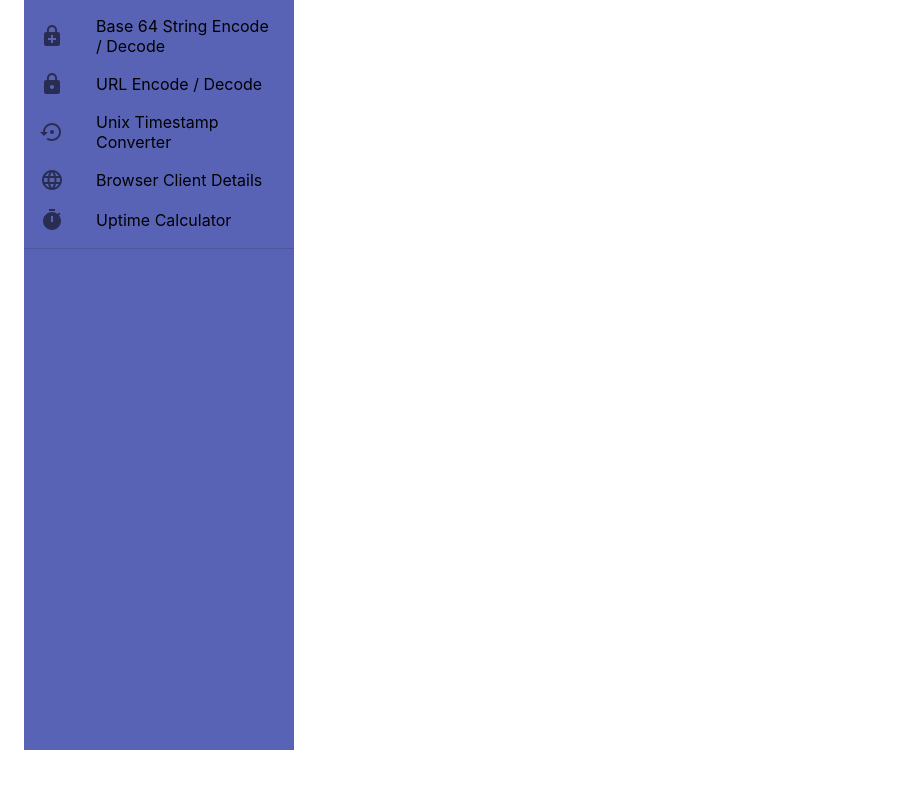
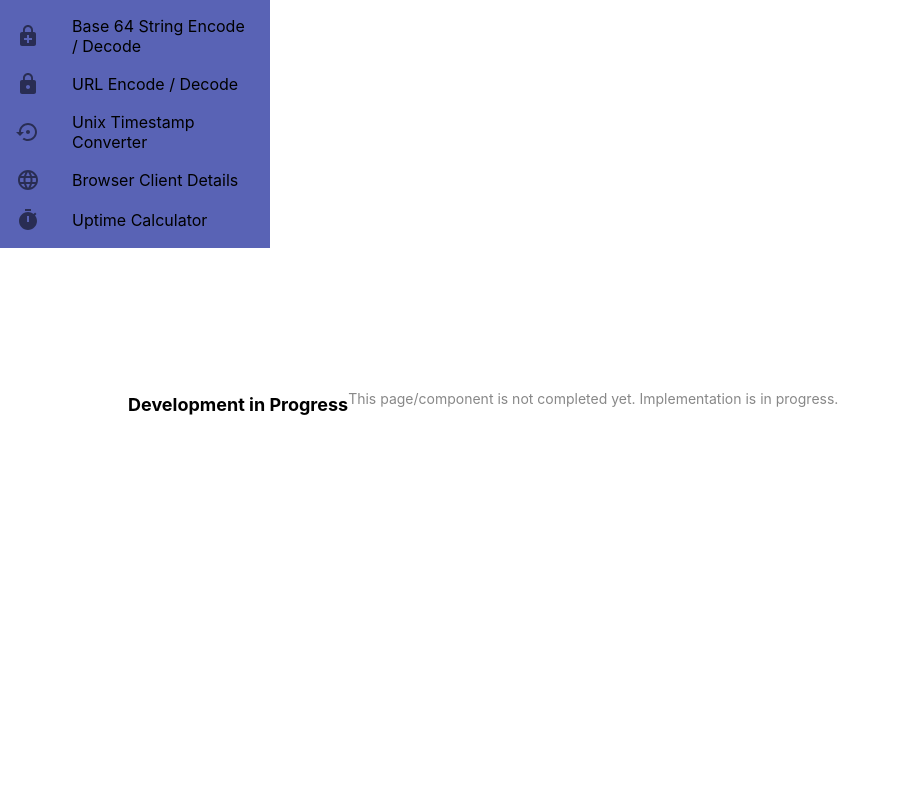
Before and after one commit to VenothA01/ecomm-ms, a React (Create React App) app in the folder venoth-dev-util/: page /blogs in a window 1280 px wide. Shown: the part 296-1084 px from the top of the page, without its empty margins (0-900 px from the left). Before the commit the page ends 1046 px from the top, so only its background shows below. Built offline with nearby package versions, Linux system fonts and the light colour scheme.

Commit message:
corrected path name without encodind

```diff
--- a/venoth-dev-util/src/App.js
+++ b/venoth-dev-util/src/App.js
@@ -1,17 +1,28 @@
 import './App.css';
 import { BrowserRouter, Routes, Route } from "react-router-dom";
 import WelcomeMessage from './components/Home/Homepage';
+import InProgressMessage from './components/progress/InProgress'
+
+const currentURL = window.location.href;
+const currentPath = window.location.pathname;
+const searchParams = window.location.search;
+const hashFragment = window.location.hash;
+
+console.log('Current URL:', currentURL);
+console.log('Current Path:', currentPath);
+console.log('Search Parameters:', searchParams);
+console.log('Hash Fragment:', hashFragment);
 
 function App() {
   return (
+
     <BrowserRouter>
     <Routes>
-      <Route path='/' element={<WelcomeMessage/>}>
+      <Route path='/' element={<WelcomeMessage/>} />
           <Route index element={<WelcomeMessage />} />
-          <Route path="blogs" element={<WelcomeMessage />} />
+          <Route path="blogs" element={<InProgressMessage />} />
           <Route path="contact" element={<WelcomeMessage />} />
           <Route path="*" element={<WelcomeMessage />} />
-      </Route>
     </Routes>
     </BrowserRouter>
 
--- a/venoth-dev-util/src/components/SideMenu.js
+++ b/venoth-dev-util/src/components/SideMenu.js
@@ -18,8 +18,7 @@ import SettingsBackupRestoreIcon from '@mui/icons-material/SettingsBackupRestore
 import LanguageIcon from '@mui/icons-material/Language';
 import TimerIcon from '@mui/icons-material/Timer';
 import WelcomeMessage from '../components/Home/Homepage'
-import { Link } from 'react-router-dom';
-
+import InProgressMessage from '../components/progress/InProgress'
 
 
 const mapObject = {
@@ -27,62 +26,74 @@ const mapObject = {
         {
             "title":"Home",
             "icon": <HomeIcon />,
-            "component": <WelcomeMessage />
+            "component": <WelcomeMessage />,
+            "path": "/home"
         },
         {
             "title":"CronJob Generator",
             "icon": <ScheduleIcon />,
-            "component": <WelcomeMessage />
+            "component": <InProgressMessage />,
+            "path": "/CronJobGenerator"
         },
         {
             "title":"Hash Generator",
             "icon": <TagIcon />,
-            "component": <WelcomeMessage />
+            "component": <InProgressMessage />,
+            "path": "/HashGenerator"
         },
         {
             "title":"JSON Formatter",
             "icon": <DataObjectIcon />,
-            "component": <WelcomeMessage />
+            "component": <InProgressMessage />,
+            "path": "/JSONFormatter"
         },
         {
             "title":"JSON <==> YAML converter",
             "icon": <DeveloperModeIcon />,
-            "component": <WelcomeMessage />
+            "component": <WelcomeMessage />,
+            "path": "/JSON-YAMLConverter"
         },
         {
             "title":"MarkDown Previewer",
             "icon": <PreviewIcon />,
-            "component": <WelcomeMessage />
+            "component": <WelcomeMessage />,
+            "path": "/MarkDownPreviewer"
         },
         {
             "title":"String Case Converter",
             "icon": <LocalConvenienceStoreIcon />,
-            "component": <WelcomeMessage />
+            "component": <WelcomeMessage />,
+            "path": "/StringCaseConverter"
         },
         {
             "title":"Base 64 String Encode / Decode",
             "icon": <EnhancedEncryptionIcon />,
-            "component": <WelcomeMessage />
+            "component": <WelcomeMessage />,
+            "path": "/Base64EncoderDecoder"
         },
         {
             "title":"URL Encode / Decode",
             "icon": <HttpsIcon />,
-            "component": <WelcomeMessage />
+            "component": <WelcomeMessage />,
+            "path": "/URLEncoderDecoder"
         },
         {
             "title":"Unix Timestamp Converter",
             "icon": <SettingsBackupRestoreIcon />,
-            "component": <WelcomeMessage />
+            "component": <WelcomeMessage />,
+            "path": "/UnixTimestampConverter"
         },
         {
             "title":"Browser Client Details",
             "icon": <LanguageIcon />,
-            "component": <WelcomeMessage />
+            "component": <WelcomeMessage />,
+            "path": "/BrowserClientDetails"
         },
         {
             "title":"Uptime Calculator",
             "icon": <TimerIcon />,
-            "component": <WelcomeMessage />
+            "component": <WelcomeMessage />,
+            "path": "/UptimeCalculator"
         }
     ]
 }
@@ -100,20 +111,18 @@ export default function BasicList() {
           <List>
             {mapObject.menu.map((menuItem, index) => (
               <ListItem key={index} disablePadding>
-                <ListItemButton href={menuItem.title}>
+                <ListItemButton href={menuItem.path} >
                   <ListItemIcon>
                     {menuItem.icon}
                   </ListItemIcon>
                   {menuItem.title}
                 </ListItemButton>
+                <Divider />
               </ListItem>
             ))}
           </List>
         </nav>
-        <Divider />
-        <nav aria-label="secondary mailbox folders">
-          {/* Additional list items can be added here if needed */}
-        </nav>
+
       </Box>
     );
   }
--- /dev/null
+++ b/venoth-dev-util/src/components/progress/InProgress.js
@@ -0,0 +1,38 @@
+import React from 'react';
+import { Container } from '@mui/material';
+import BasicList from '../SideMenu';
+
+const InProgressMessage = () => {
+  return (
+    <div>
+    <Container id='main' maxWidth='100vw'></Container>
+    <BasicList />
+    <div style={styles.container}>
+      <p style={styles.message}>Development in Progress</p>
+      <p style={styles.subMessage}>This page/component is not completed yet. Implementation is in progress.</p>
+    </div>
+    </div>
+  );
+};
+
+const styles = {
+  container: {
+    margin: '10%',
+    display: 'flex',
+    'align-items': 'top',
+    'justify-content': 'top',
+    height: '100vh',
+    'text-align': 'center',
+  },
+  message: {
+    fontSize: '18px',
+    fontWeight: 'bold',
+    marginBottom: '10px',
+  },
+  subMessage: {
+    fontSize: '14px',
+    color: '#888',
+  },
+};
+
+export default InProgressMessage;
```
Also changed, not shown: venoth-dev-util/src/components/progress/InProgressMessage.css (added, +38 -0 lines).
